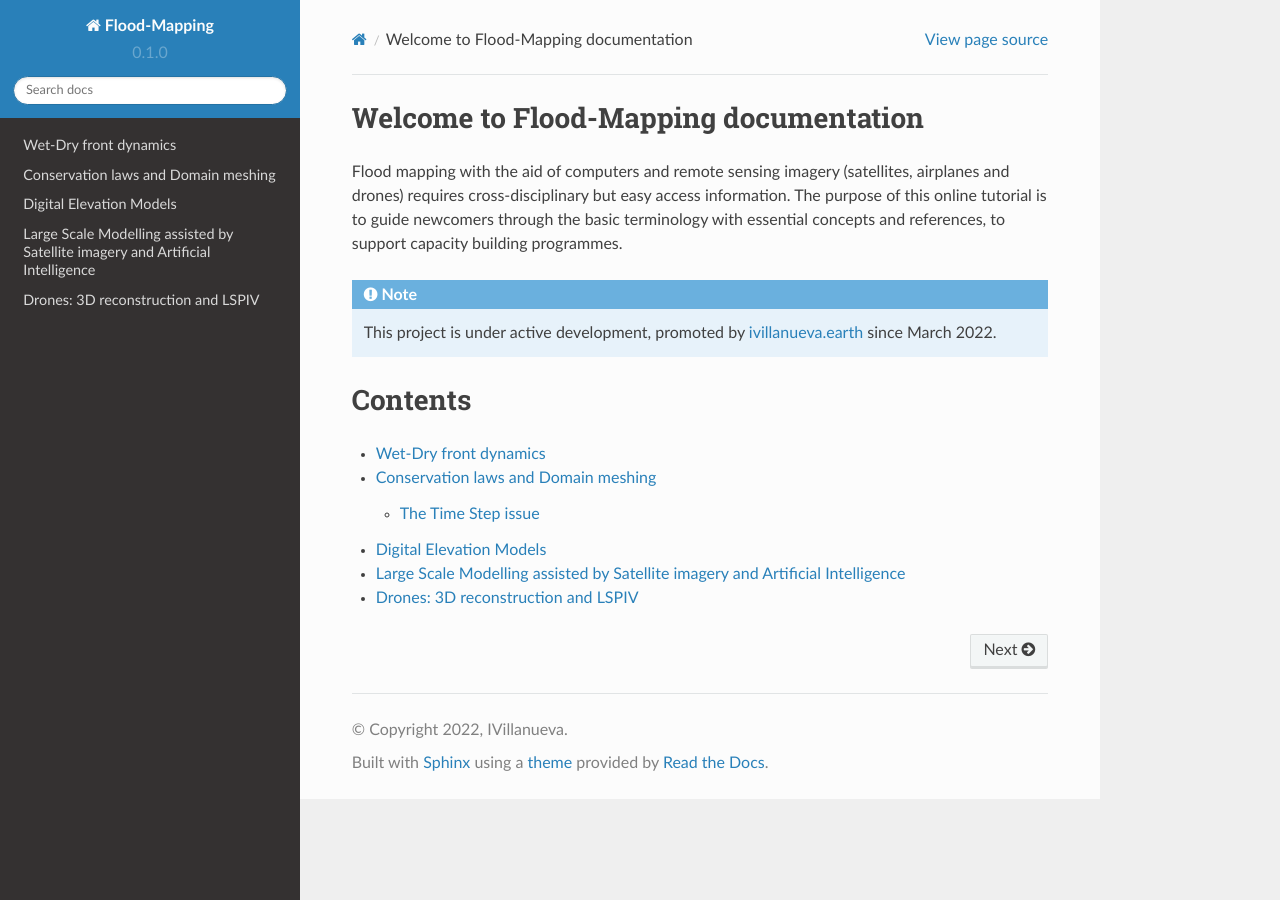
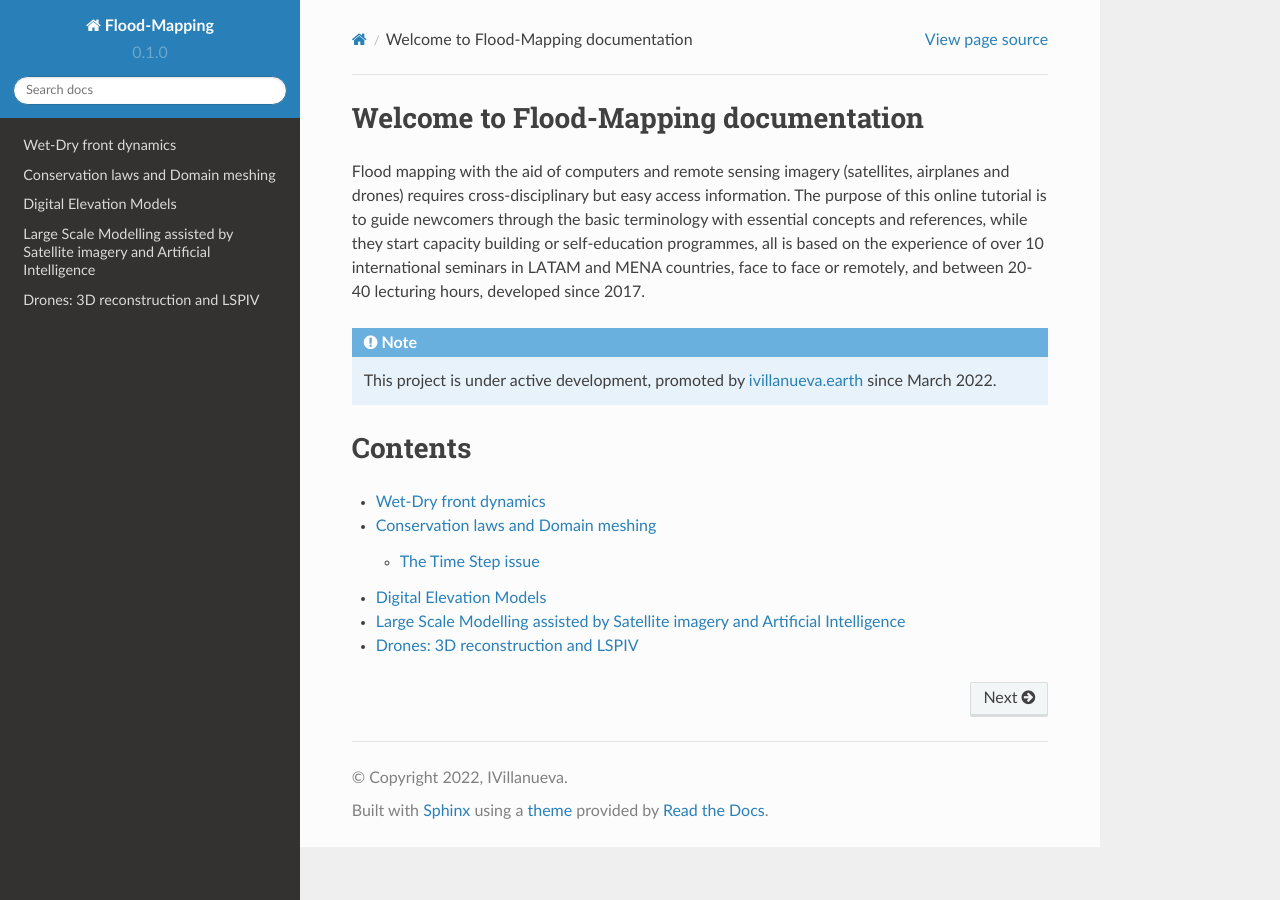
Before and after one commit to ivillamadrid/FloodMapping, a Sphinx documentation site: the page built from docs/source/index.rst, in a window 1280 px wide. Built offline with Sphinx 7.4.7 and the Read the Docs theme 2.0.0, drawn with Linux system fonts in a browser that asks for light colours.

Commit message:
Update index.rst

```diff
--- a/docs/source/index.rst
+++ b/docs/source/index.rst
@@ -1,7 +1,7 @@
 Welcome to Flood-Mapping documentation
 ======================================
 
-Flood mapping with the aid of computers and remote sensing imagery (satellites, airplanes and drones) requires cross-disciplinary but easy access information. The purpose of this online tutorial is to guide newcomers through the basic terminology with essential concepts and references, to support capacity building programmes.
+Flood mapping with the aid of computers and remote sensing imagery (satellites, airplanes and drones) requires cross-disciplinary but easy access information. The purpose of this online tutorial is to guide newcomers through the basic terminology with essential concepts and references, while they start capacity building  or self-education programmes, all is based on the experience of over 10 international seminars in LATAM and MENA countries, face to face or remotely, and between 20-40 lecturing hours, developed since 2017.
 
 .. note::
 
```
